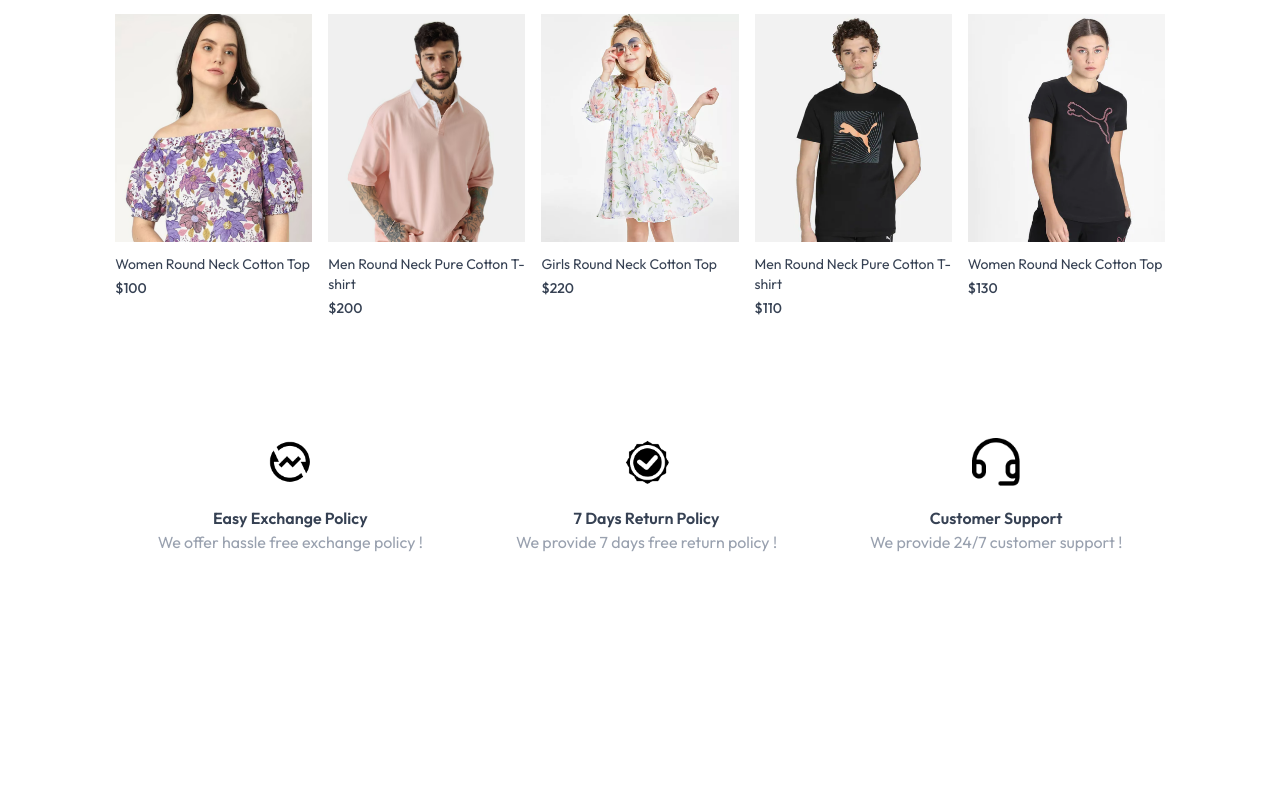
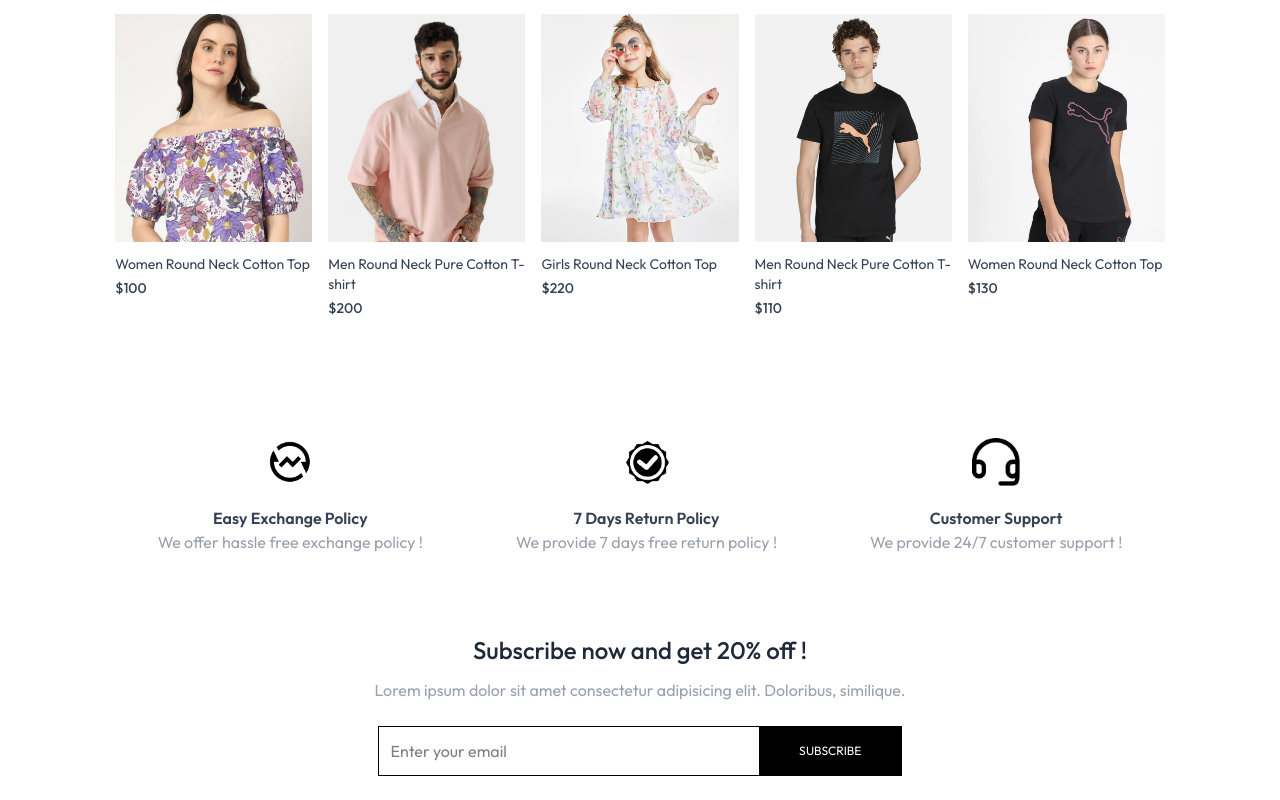
Before and after one commit to rishavraj45/E-Commerce-Web-App---Forever, a React (Vite) app in the folder frontend/: page / in a window 1280 px wide. Shown: the part 1471-2271 px from the top of the page. Before the commit the page ends 2105 px from the top, so only its background shows below. Built offline with nearby package versions, Linux system fonts and the light colour scheme.

Commit message:
created NewsletterBox section

```diff
--- /dev/null
+++ b/frontend/src/components/NewsletterBox.jsx
@@ -0,0 +1,21 @@
+import React from 'react'
+
+const NewsletterBox = () => {
+    const onSubmitHandler = (event)=>{
+        // on submitting, it will not reload the web page
+        event.preventDefault();
+    }
+
+  return (
+    <div className='text-center'>
+      <p className='text-2xl font-medium text-gray-800'>Subscribe now and get 20% off !</p>
+      <p className='text-gray-400 mt-3'>Lorem ipsum dolor sit amet consectetur adipisicing elit. Doloribus, similique.</p>
+      <form onSubmit={onSubmitHandler} className='w-full sm:w-1/2 flex items-center gap-3 mx-auto my-6 border pl-3'>
+        <input className='w-full sm:flex-1 outline-none' type='email' placeholder='Enter your email' required />
+        <button type='submit' className='bg-black text-white text-xs px-10 py-4'>SUBSCRIBE</button>
+      </form>
+    </div>
+  )
+}
+
+export default NewsletterBox
--- a/frontend/src/pages/Home.jsx
+++ b/frontend/src/pages/Home.jsx
@@ -3,6 +3,7 @@
 import LatestCollection from '../components/LatestCollection'
 import BestSeller from '../components/BestSeller'
 import OurPolicy from '../components/OurPolicy'
+import NewsletterBox from '../components/NewsletterBox'
 
 const Home = () => {
   return (
@@ -11,6 +12,7 @@
       <LatestCollection />
       <BestSeller />
       <OurPolicy />
+      <NewsletterBox />
     </div>
   )
 }
```
